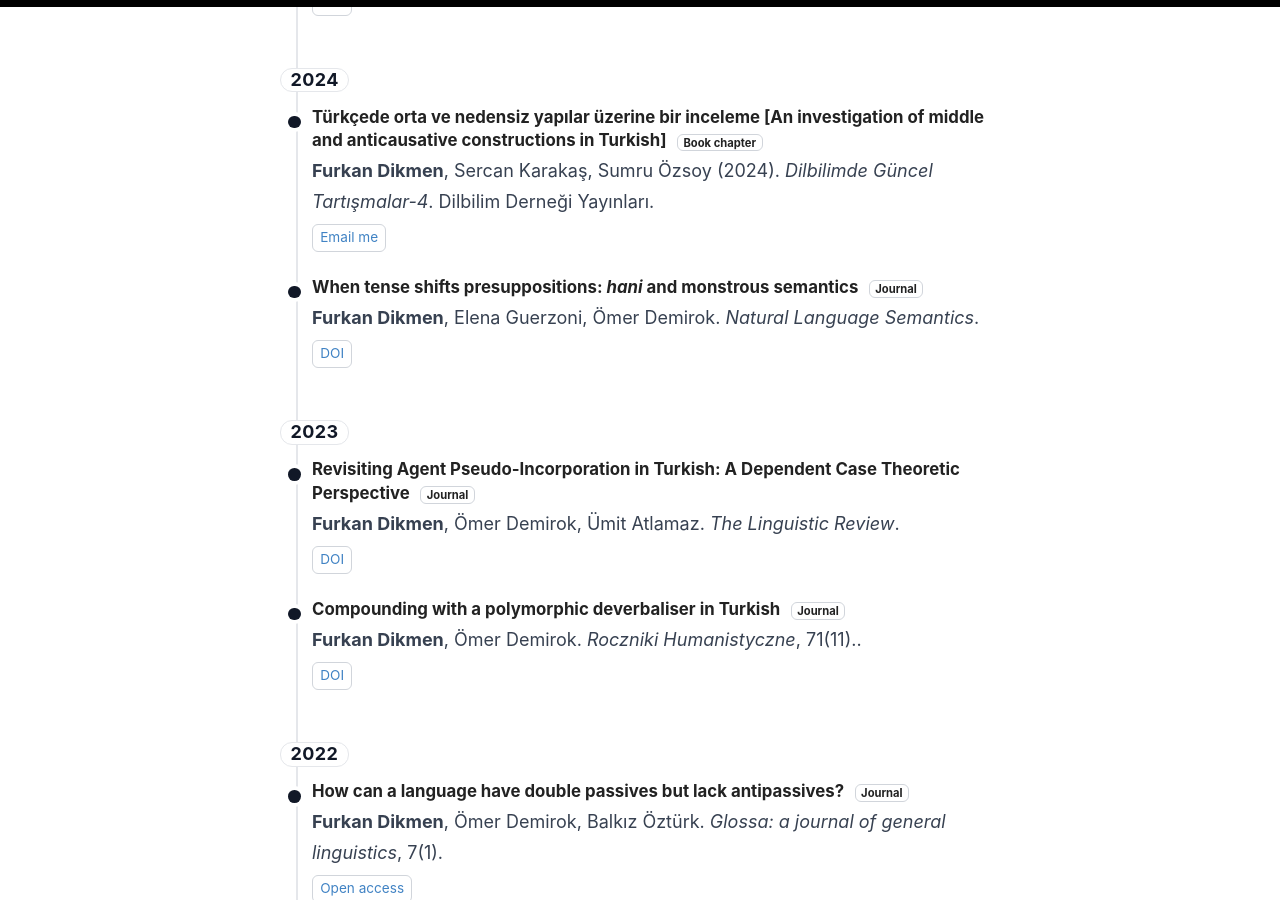
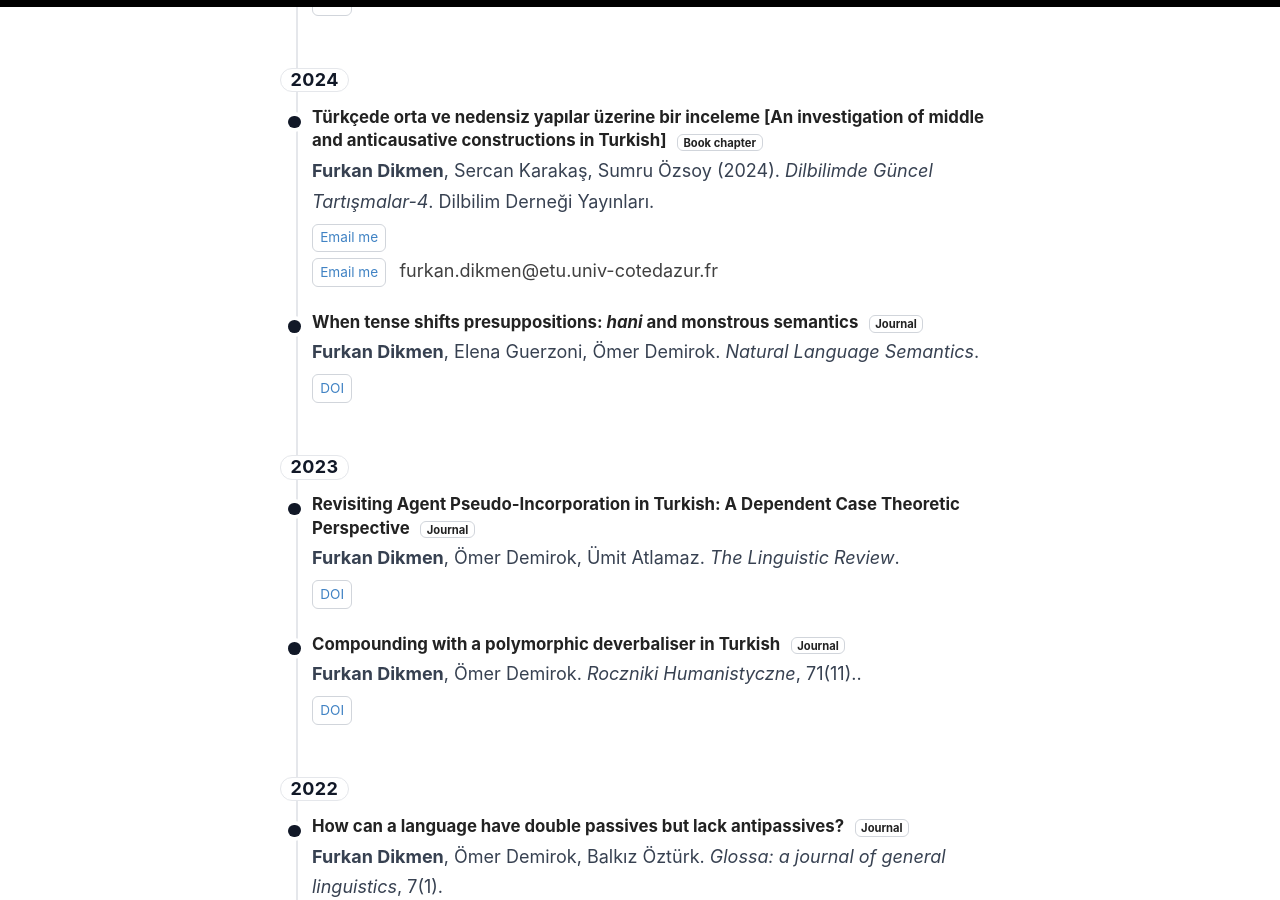
Before and after one commit to furkandikmen/furkandikmen.github.io, a Jekyll site: the page built from _pages/publications.md, in a window 1280 px wide and 900 px high, scrolled down 861 px. Built offline with Jekyll 4.4.1, drawn with Linux system fonts in a browser that asks for light colours.

Commit message:
Update publications.md

```diff
--- a/_pages/publications.md
+++ b/_pages/publications.md
@@ -99,6 +99,10 @@ permalink: /publications/
     <!-- or prefilled (optional) -->
     <!-- <a href="mailto:furkan.dikmen@etu.univ-cotedazur.fr?subject=Requesting%20chapter%20PDF%20(Dilbilimde%20G%C3%BCncel%20Tart%C4%B1%C5%9Fmalar-4)&body=Hi%20Furkan%2C%0A%0ACould%20you%20share%20a%20copy%20of%20your%20chapter%20%E2%80%9CT%C3%BCrk%C3%A7ede%20orta%20ve%20nedensiz%20yap%C4%B1lar%20%E2%80%A6%E2%80%9D%3F%0A%0AThanks!">Request copy</a> -->
   </p>
+   <p class="links">
+  <a href="mailto:furkan.dikmen@etu.univ-cotedazur.fr">Email me</a>
+  <span class="plain-email">furkan.dikmen@etu.univ-cotedazur.fr</span>
+</p>
 </article>
 
 
```
